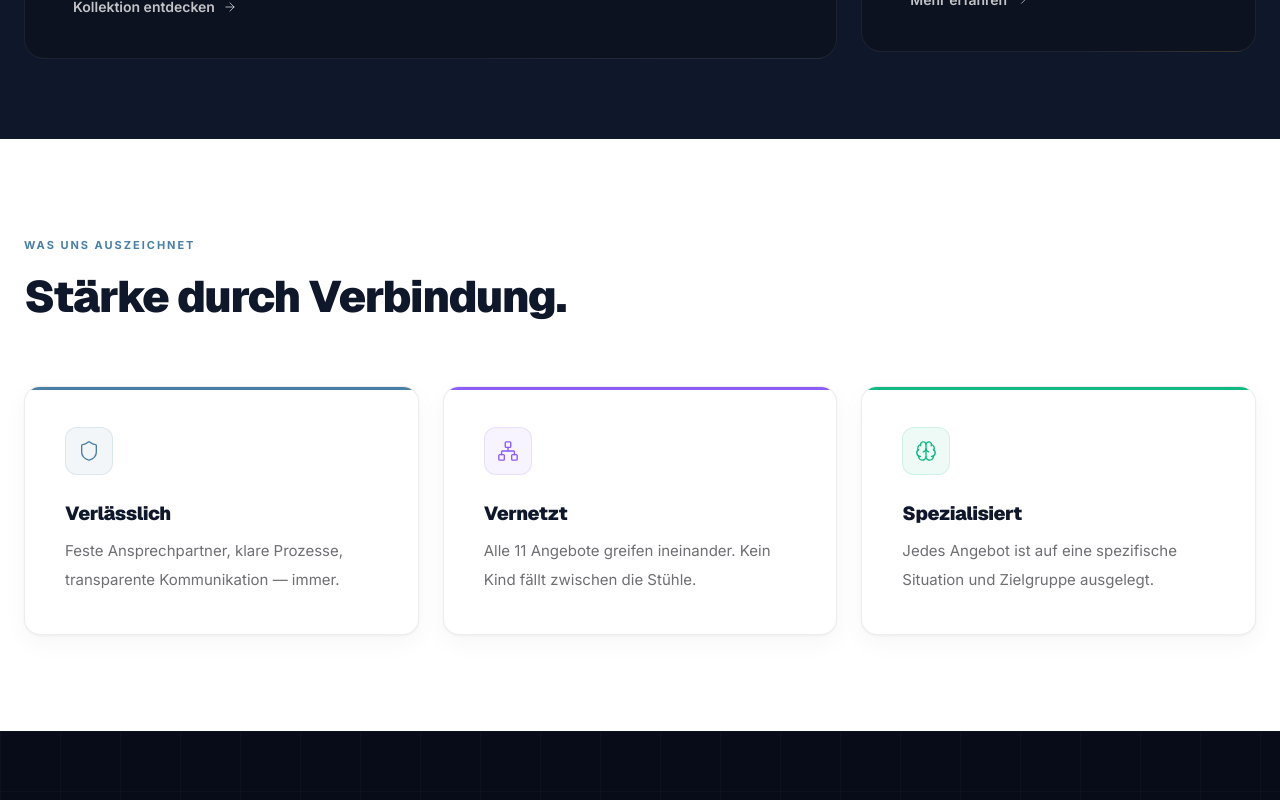
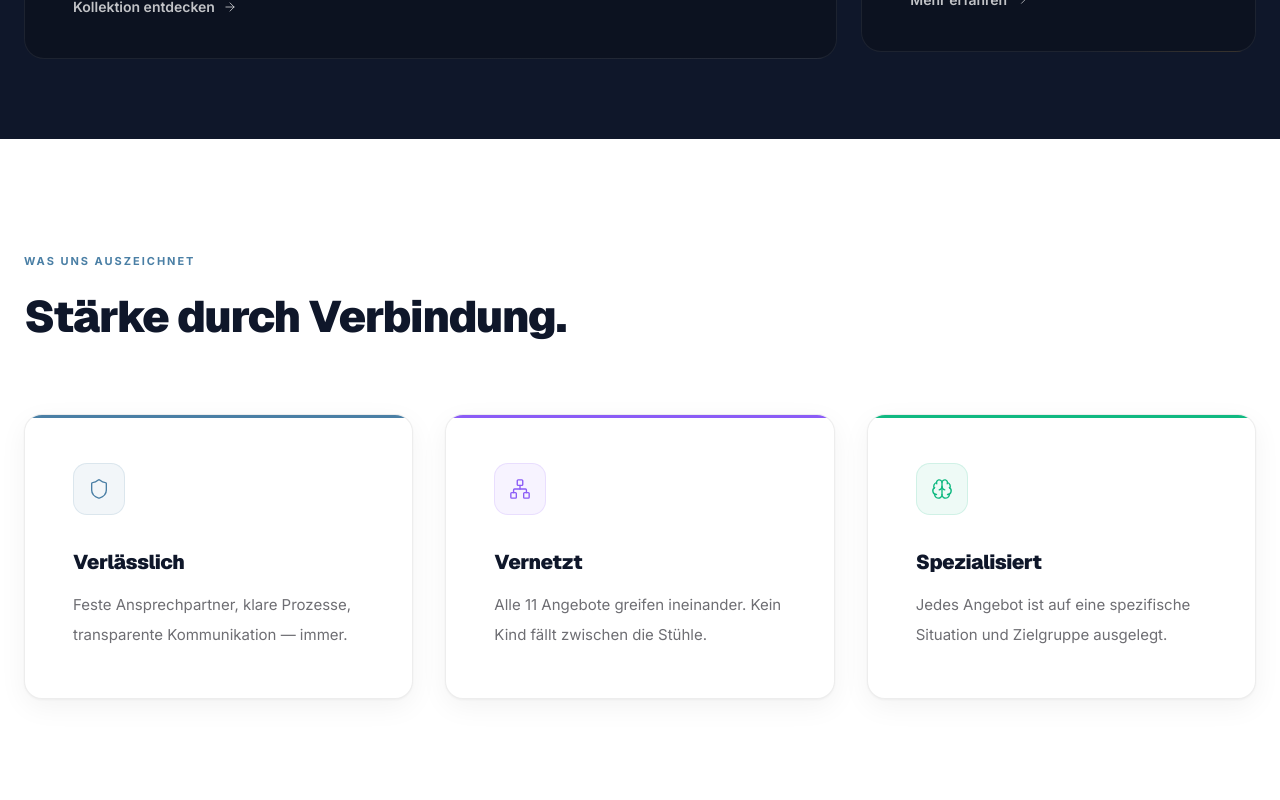
Before and after one commit to ankernetz/ankernetz, a Next.js app: page / in a window 1280 px wide. Shown: the part 2780-3580 px from the top of the page. Built offline with nearby package versions, Linux system fonts and the light colour scheme.

Commit message:
Stärken cards: more breathing room — padding 3rem, icon gap 2.25rem, text gap 1rem
Co-Authored-By: Claude Sonnet 4.6 <noreply@anthropic.com>

```diff
--- a/app/page.tsx
+++ b/app/page.tsx
@@ -303,28 +303,28 @@ export default function HomePage() {
       </section>
 
       {/* ═══ STÄRKEN ═══ */}
-      <section className="relative overflow-hidden bg-white" style={{ paddingTop: "6rem", paddingBottom: "6rem" }}>
+      <section className="relative overflow-hidden bg-white" style={{ paddingTop: "7rem", paddingBottom: "7rem" }}>
         <div className="site-container">
           <BlurFade>
-            <div style={{ marginBottom: "4rem" }}>
-              <p style={{ fontSize: "0.6875rem", fontWeight: 700, letterSpacing: "0.18em", textTransform: "uppercase", color: "#4A7FA5", marginBottom: "1rem" }}>Was uns auszeichnet</p>
+            <div style={{ marginBottom: "4.5rem" }}>
+              <p style={{ fontSize: "0.6875rem", fontWeight: 700, letterSpacing: "0.18em", textTransform: "uppercase", color: "#4A7FA5", marginBottom: "1.25rem" }}>Was uns auszeichnet</p>
               <h2 style={{ fontSize: "clamp(2rem,4vw,2.75rem)", fontWeight: 900, color: "#0f172a", letterSpacing: "-0.028em", lineHeight: 1.15 }}>
                 Stärke durch Verbindung.
               </h2>
             </div>
           </BlurFade>
-          <div className="grid grid-cols-1 md:grid-cols-3" style={{ gap: "1.5rem" }}>
+          <div className="grid grid-cols-1 md:grid-cols-3" style={{ gap: "2rem" }}>
             {staerken.map((s, i) => {
               const Icon = s.icon;
               return (
                 <BlurFade key={s.titel} delay={i * 0.1}>
-                  <div className="group relative overflow-hidden" style={{ background: "#ffffff", borderRadius: "1rem", border: "1px solid rgba(0,0,0,0.07)", padding: "2.5rem", boxShadow: "0 1px 3px rgba(0,0,0,0.05), 0 8px 24px rgba(0,0,0,0.04)", transition: "box-shadow 0.3s ease, transform 0.3s ease" }}>
+                  <div className="group relative overflow-hidden" style={{ background: "#ffffff", borderRadius: "1.125rem", border: "1px solid rgba(0,0,0,0.07)", padding: "3rem", boxShadow: "0 1px 3px rgba(0,0,0,0.05), 0 8px 28px rgba(0,0,0,0.05)", transition: "box-shadow 0.3s ease, transform 0.3s ease" }}>
                     <div style={{ position: "absolute", top: 0, left: 0, right: 0, height: "3px", background: s.color }} />
-                    <div style={{ width: "3rem", height: "3rem", borderRadius: "0.75rem", background: `${s.color}12`, border: `1px solid ${s.color}22`, display: "flex", alignItems: "center", justifyContent: "center", marginBottom: "1.75rem" }}>
+                    <div style={{ width: "3.25rem", height: "3.25rem", borderRadius: "0.875rem", background: `${s.color}12`, border: `1px solid ${s.color}22`, display: "flex", alignItems: "center", justifyContent: "center", marginBottom: "2.25rem" }}>
                       <Icon size={22} strokeWidth={1.5} style={{ color: s.color }} />
                     </div>
-                    <h3 style={{ fontSize: "1.1875rem", fontWeight: 900, color: "#0f172a", letterSpacing: "-0.02em", marginBottom: "0.75rem" }}>{s.titel}</h3>
-                    <p style={{ fontSize: "0.9375rem", color: "#6E6E73", lineHeight: "1.9", fontWeight: 400 }}>{s.text}</p>
+                    <h3 style={{ fontSize: "1.25rem", fontWeight: 900, color: "#0f172a", letterSpacing: "-0.02em", marginBottom: "1rem" }}>{s.titel}</h3>
+                    <p style={{ fontSize: "0.9375rem", color: "#6E6E73", lineHeight: "2", fontWeight: 400 }}>{s.text}</p>
                   </div>
                 </BlurFade>
               );
```
